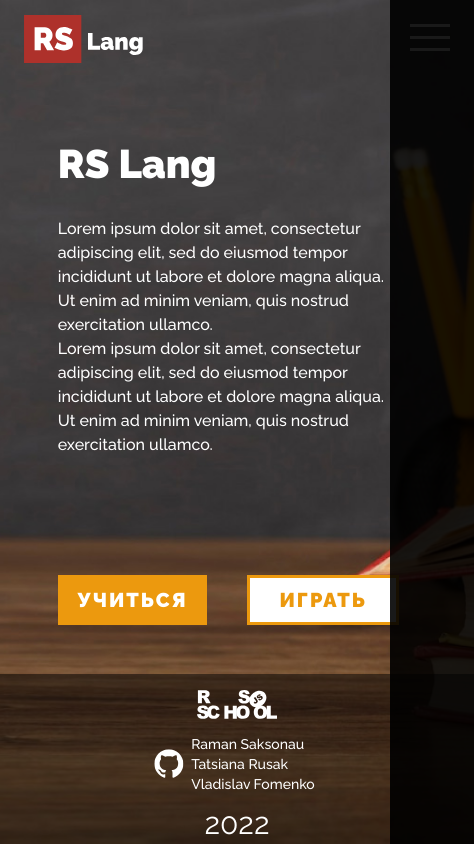
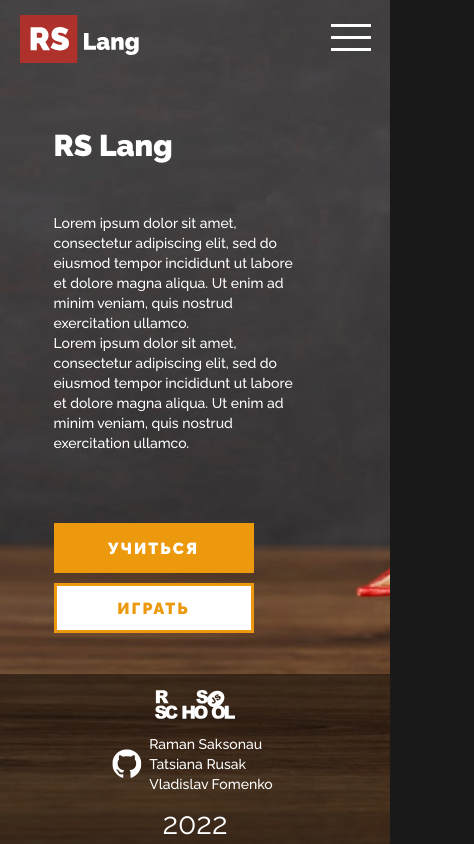
Before and after one commit to kramans1990/rs-lang, a website built with webpack: page src/index.html in a window 390 px wide. Shown: the whole page, 474 px wide, since content can reach past the window. Built offline with nearby package versions, Linux system fonts and the light colour scheme; a web font is replaced by a local one.

Commit message:
feat: add adaptive for main-page

```diff
--- a/src/functions/functions.ts
+++ b/src/functions/functions.ts
@@ -40,7 +40,7 @@ function burgerMenuHandle() {
   document.querySelector('.burger')?.classList.toggle('open');
   document.querySelector('.header_nav')?.classList.toggle('open');
   document.querySelector('.sub-nav')?.classList.remove('open');
-  document.querySelector('body')?.classList.add('not-scroll');
+  document.querySelector('body')?.classList.toggle('not-scroll');
 }
 
 function clickMenuHandle(e: Event) {
--- a/src/styles/main-page.css
+++ b/src/styles/main-page.css
@@ -19,9 +19,15 @@
 @media (max-width: 768px) {
   .main-page {
     margin-left: 34px;
-    max-width: 80%;
+    max-width: 72%;
     height: 100%;
     padding: 40px 0;
+  }
+}
+
+@media (max-width: 480px) {
+  .main-page {
+    padding: 20px 0;
   }
 }
 
@@ -35,6 +41,13 @@
 @media (max-width: 768px) {
   .main-page__title {
     font-size: 4rem;
+  }
+}
+
+@media (max-width: 480px) {
+  .main-page__title {
+    font-size: 3rem;
+    line-height: 5rem;
   }
 }
 
@@ -52,10 +65,25 @@
   }
 }
 
+@media (max-width: 480px) {
+  .main-page__text p {
+    font-size: 1.4rem;
+    line-height: 2rem;
+  }
+}
+
 .buttons {
   display: flex;
   gap: 40px;
   margin-top: 100px;
+}
+
+@media (max-width: 480px) {
+  .buttons {
+    gap: 10px;
+    margin-top: 28px;
+    flex-direction: column;
+  }
 }
 
 .btn_intro {
@@ -74,6 +102,12 @@
   text-transform: uppercase;
   cursor: pointer;
   transition: all 0.3s;
+}
+
+@media (max-width: 480px) {
+  .btn {
+    font-size: 1.6rem;
+  }
 }
 
 .btn:hover {
--- a/src/styles/main.css
+++ b/src/styles/main.css
@@ -37,7 +37,7 @@
 
 html {
   height: 100%;
-  overflow: auto;
+  overflow: none;
   width: 100vw;
   overflow-x: hidden;
 }
@@ -50,7 +50,7 @@ body {
   grid-template-rows: auto 1fr auto;
   background-image: url("../assets/img/bg_main.jpg");
   background-repeat: no-repeat;
-  background-size: cover;
+  /* background-size: cover; */
   background-position: center;
 }
 
@@ -60,7 +60,7 @@ body {
 }
 
 .container {
-  width: 80%;
+  width: 84%;
   margin: 0 auto;
 }
 
```
